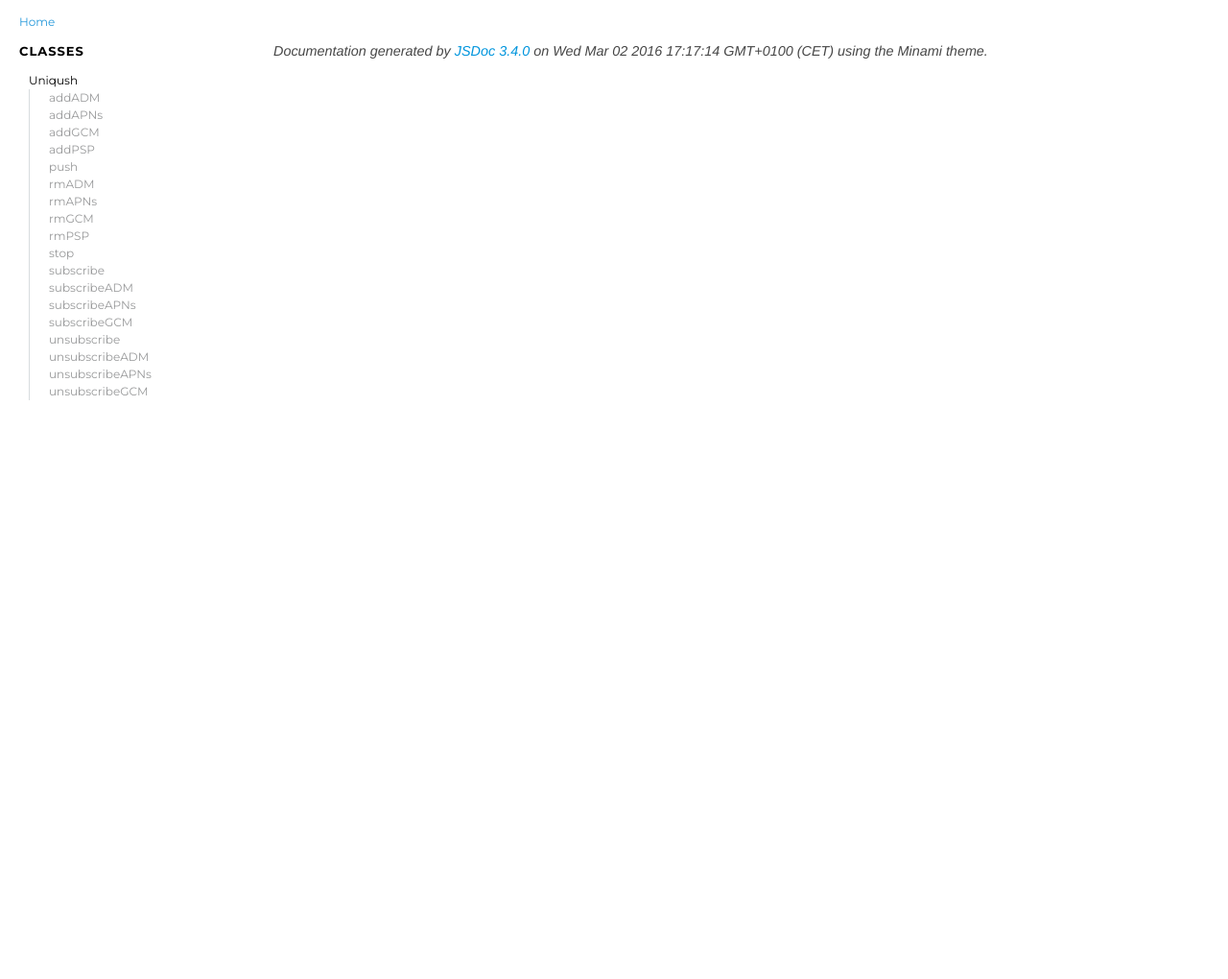
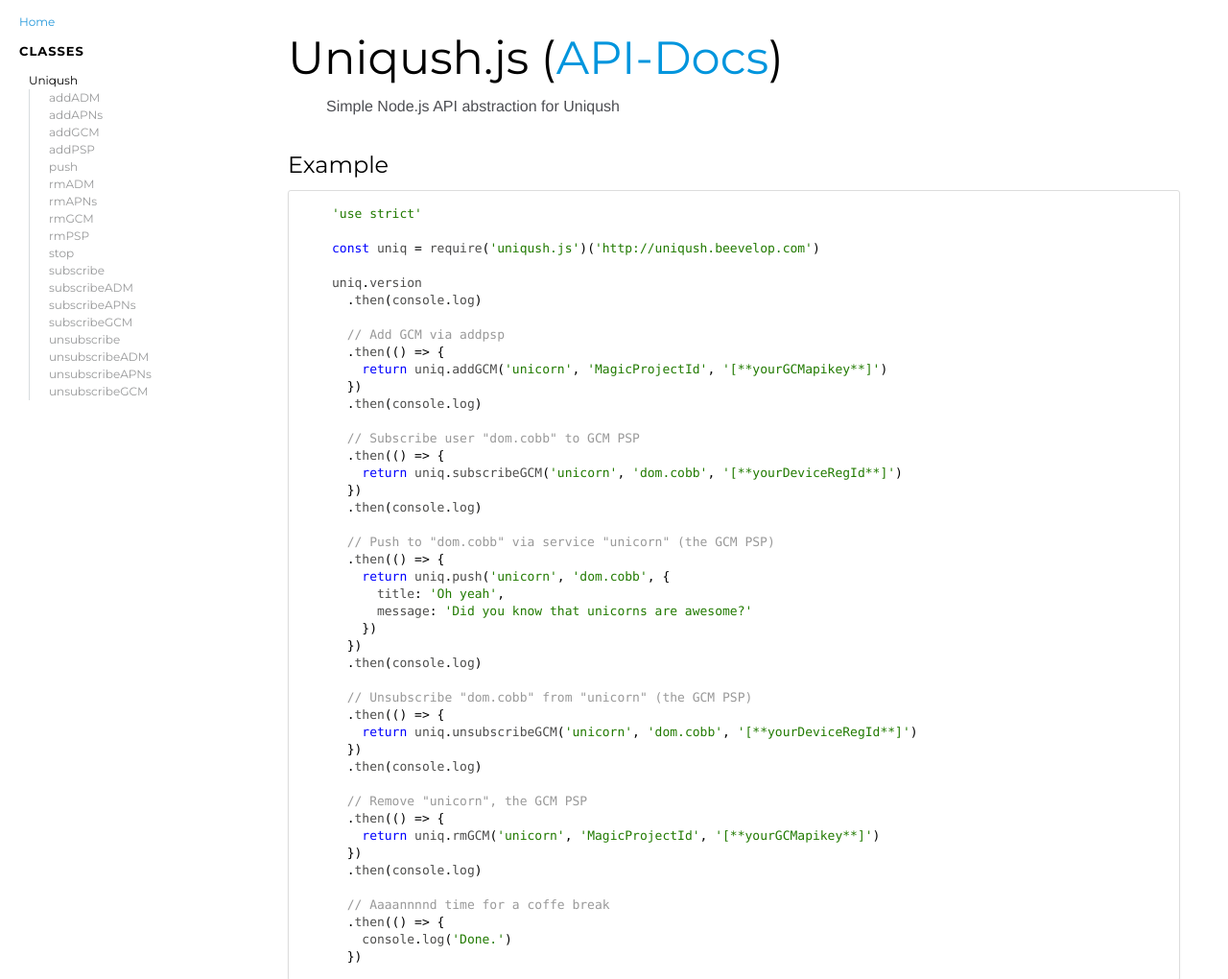
Before and after one commit to beevelop/uniqush.js, a website: page docs/uniqush.js/0.0.1/index.html in a window 1280 px wide. Shown: the top 1020 px of the page at 96% size. Before the commit the page ends 800 px from the top, so only its background shows below. Drawn offline with nearby package versions, Linux system fonts and the light colour scheme.

Commit message:
Add README to generated Docs

```diff
--- a/docs/uniqush.js/0.0.1/index.html
+++ b/docs/uniqush.js/0.0.1/index.html
@@ -46,6 +46,56 @@
 
 
 
+    <section class="readme">
+        <article><h1>Uniqush.js (<a href="https://htmlpreview.github.io/?https://github.com/beevelop/uniqush.js/blob/master/docs/uniqush.js/0.0.1/Uniqush.html">API-Docs</a>)</h1><blockquote>
+<p>Simple Node.js API abstraction for Uniqush</p>
+</blockquote>
+<h2>Example</h2><pre class="prettyprint source lang-js"><code>'use strict'
+
+const uniq = require('uniqush.js')('http://uniqush.beevelop.com')
+
+uniq.version
+  .then(console.log)
+
+  // Add GCM via addpsp
+  .then(() => {
+    return uniq.addGCM('unicorn', 'MagicProjectId', '[**yourGCMapikey**]')
+  })
+  .then(console.log)
+
+  // Subscribe user &quot;dom.cobb&quot; to GCM PSP
+  .then(() => {
+    return uniq.subscribeGCM('unicorn', 'dom.cobb', '[**yourDeviceRegId**]')
+  })
+  .then(console.log)
+
+  // Push to &quot;dom.cobb&quot; via service &quot;unicorn&quot; (the GCM PSP)
+  .then(() => {
+    return uniq.push('unicorn', 'dom.cobb', {
+      title: 'Oh yeah',
+      message: 'Did you know that unicorns are awesome?'
+    })
+  })
+  .then(console.log)
+
+  // Unsubscribe &quot;dom.cobb&quot; from &quot;unicorn&quot; (the GCM PSP)
+  .then(() => {
+    return uniq.unsubscribeGCM('unicorn', 'dom.cobb', '[**yourDeviceRegId**]')
+  })
+  .then(console.log)
+
+  // Remove &quot;unicorn&quot;, the GCM PSP
+  .then(() => {
+    return uniq.rmGCM('unicorn', 'MagicProjectId', '[**yourGCMapikey**]')
+  })
+  .then(console.log)
+
+  // Aaaannnnd time for a coffe break
+  .then(() => {
+    console.log('Done.')
+  })</code></pre></article>
+    </section>
+
 
 
 
@@ -56,7 +106,7 @@
 <br class="clear">
 
 <footer>
-    Documentation generated by <a href="https://github.com/jsdoc3/jsdoc">JSDoc 3.4.0</a> on Wed Mar 02 2016 17:17:14 GMT+0100 (CET) using the Minami theme.
+    Documentation generated by <a href="https://github.com/jsdoc3/jsdoc">JSDoc 3.4.0</a> on Wed Mar 02 2016 18:20:23 GMT+0100 (CET) using the Minami theme.
 </footer>
 
 <script>prettyPrint();</script>
```
Also changed, not shown: docs/uniqush.js/0.0.1/Uniqush.html (+1 -1 lines), docs/uniqush.js/0.0.1/uniqush.js.html (+1 -1 lines), .jsdoc.json, README.md.
